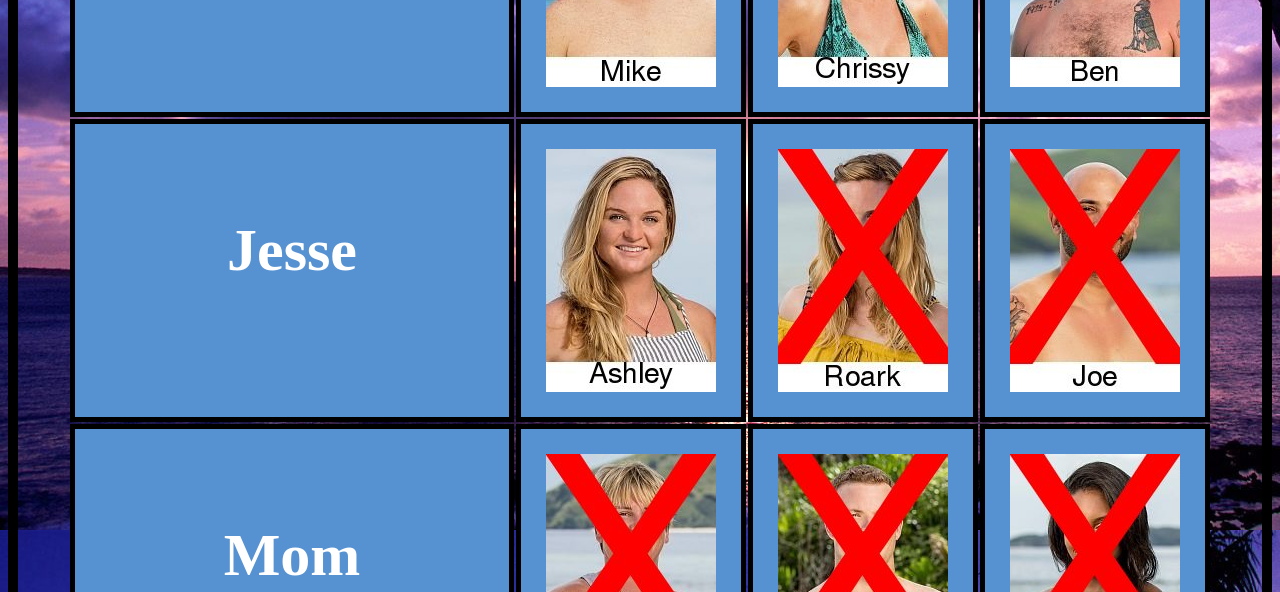
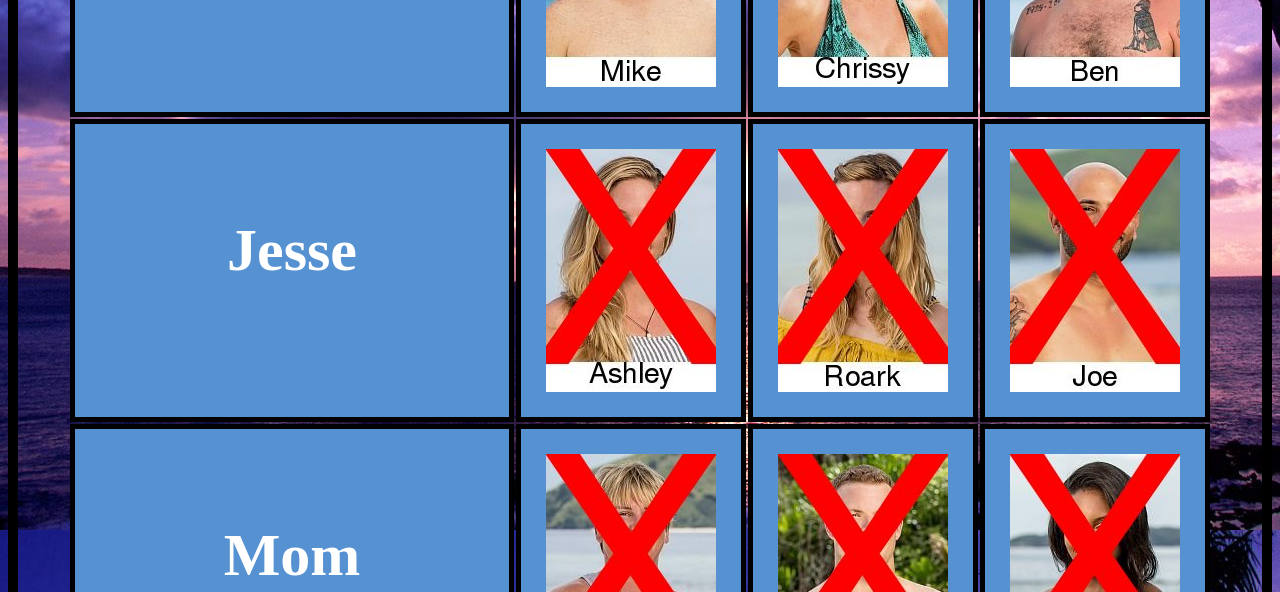
Before and after one commit to jeffyoder01/the-yoder-family-survivor-game, a plain HTML site: page index.html in a window 1280 px wide. Shown: the part 670-1262 px from the top of the page. Drawn offline with Linux system fonts and the light colour scheme.

Commit message:
Update index.html

```diff
--- a/index.html
+++ b/index.html
@@ -23,7 +23,7 @@
 </tr>
 <tr>
 	<td width="510"><h1><div style="text-align: center">Jesse</div></h1></td>
-        <td><img src="survivor17/Ashley.jpg"  alt="Ashley"></td>
+        <td><img src="survivor17/Ashley-out.jpg"  alt="Ashley"></td>
         <td><img src="survivor17/Roark-out.jpg" alt="Roake"></td>
         <td><img src="survivor17/Joe-out.jpg"  alt="Joe"></td>
 </tr>
```
